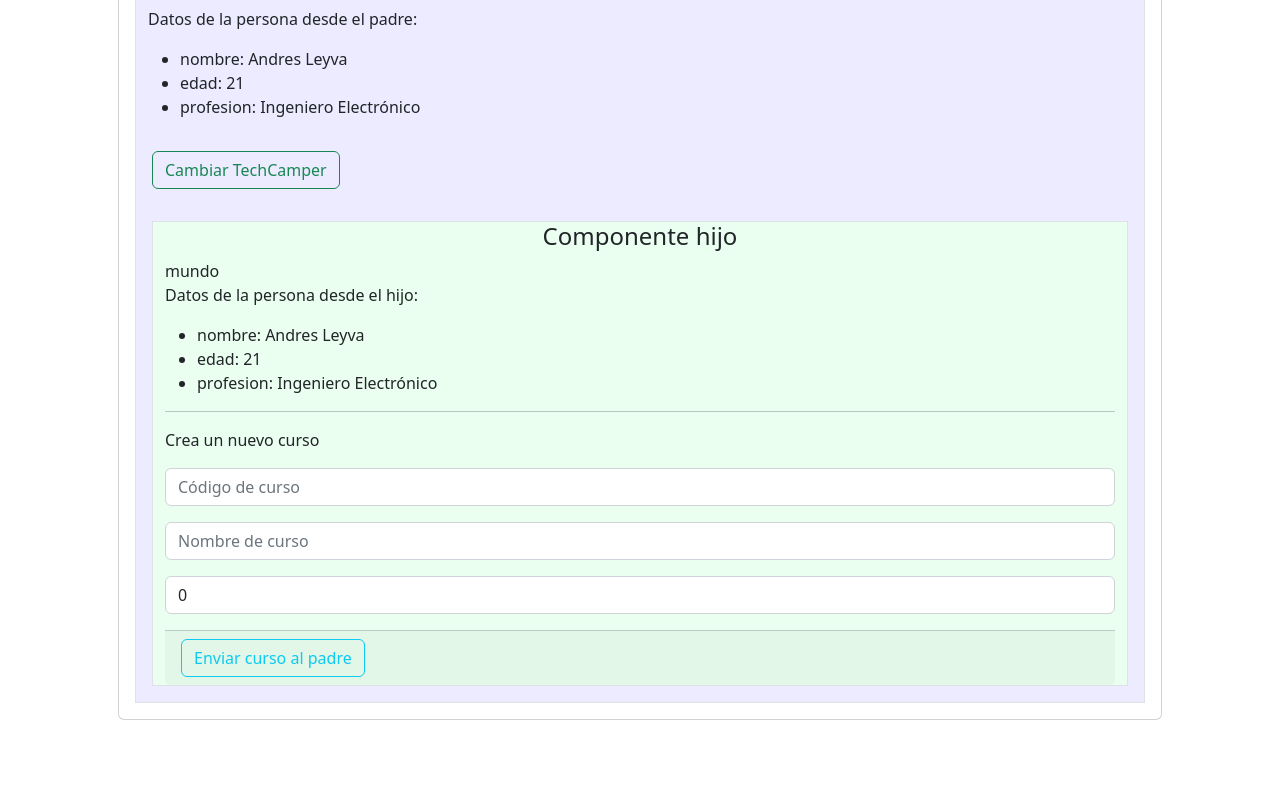
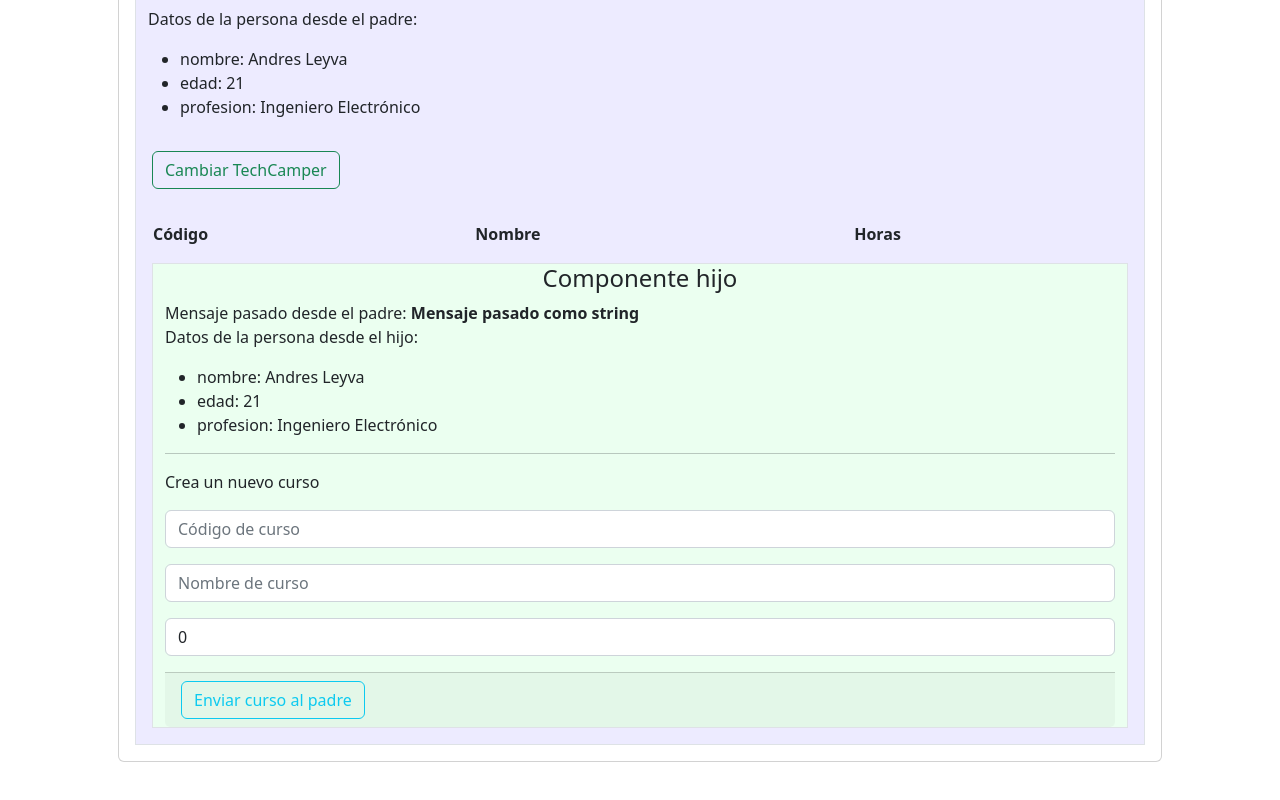
Before and after one commit to wnicolas/Angular-1-, an Angular app: page / in a window 1280 px wide. Shown: the part 842-1642 px from the top of the page. Before the commit the page ends 1610 px from the top, so only its background shows below. Built offline with nearby package versions, Linux system fonts and the light colour scheme.

Commit message:
Ejemplo finalizado

```diff
--- a/src/app/hijo/hijo.component.html
+++ b/src/app/hijo/hijo.component.html
@@ -1,6 +1,7 @@
-<div class="border" style="background-color: #ebfff0;">  <div class="container">
+<div class="border" style="background-color: #ebfff0">
+  <div class="container">
     <h4 class="text-center">Componente hijo</h4>
-    {{ mensaje }}
+    Mensaje pasado desde el padre: <b>{{ mensaje }}</b>
     <p>Datos de la persona desde el hijo:</p>
     <ul>
       <li>nombre: {{ techCamper.nombre }}</li>
@@ -29,10 +30,7 @@
         placeholder="Cantidad de horas"
       />
       <div class="card-footer">
-        <button
-          class="btn btn-outline-info"
-          (dblclick)="enviarCursoAPadre()"
-        >
+        <button class="btn btn-outline-info" (dblclick)="enviarCursoAPadre()">
           Enviar curso al padre
         </button>
       </div>
--- a/src/app/padre/padre.component.html
+++ b/src/app/padre/padre.component.html
@@ -12,9 +12,24 @@
     Cambiar TechCamper
   </button>
   <div class="container p-3">
+    <table class="table table-sm table-striped">
+      <thead>
+        <th>Código</th>
+        <th>Nombre</th>
+        <th>Horas</th>
+      </thead>
+      <tbody>
+        <tr *ngFor="let curso of cursos">
+          <td>{{ curso.codigo }}</td>
+          <td>{{ curso.nombre }}</td>
+          <td>{{ curso.cantidad_horas }}</td>
+        </tr>
+      </tbody>
+    </table>
+
     <!-- Paso de variable como parámetro -->
     <app-hijo
-      mensaje="mundo"
+      mensaje="Mensaje pasado como string"
       [techCamper]="persona"
       (eventCurso)="recibirCurso($event)"
     ></app-hijo>
--- a/src/app/padre/padre.component.ts
+++ b/src/app/padre/padre.component.ts
@@ -16,17 +16,24 @@ export class PadreComponent implements OnInit {
     edad: 21,
     profesion: 'Ingeniero Electrónico',
   };
+  cursos: Curso[] = [];
   constructor() {}
 
   ngOnInit(): void {}
 
   cambiarTechCamper() {
-    this.persona.nombre = 'Mariana Pérez';
+    this.persona.nombre = 'Sandra Pérez';
     this.persona.edad = 32;
     this.persona.profesion = 'Abogada';
   }
 
   recibirCurso(curso: Curso) {
     alert(`Curso ${curso.codigo} - ${curso.nombre} recibido desde el padre`);
+    let nuevoCurso: Curso = {
+      nombre: curso.nombre,
+      codigo: curso.codigo,
+      cantidad_horas: curso.cantidad_horas,
+    };
+    this.cursos.push(nuevoCurso);
   }
 }
```
